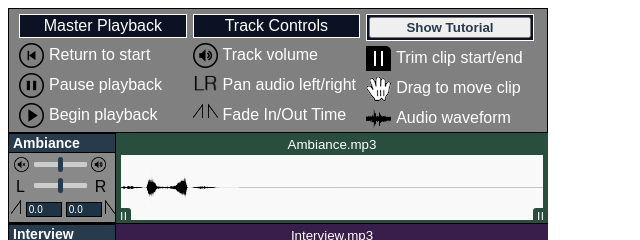
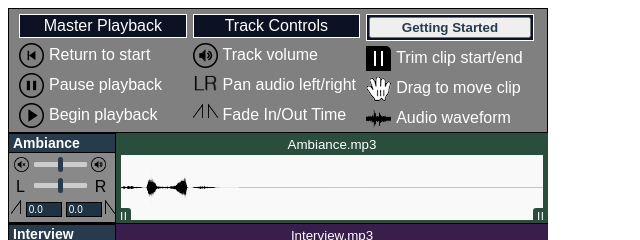
Before and after one commit to russellgillespie/minidaw, a plain HTML site: page index.html in a window 1280 px wide. Shown: the top 240 px of the page, 0-640 px from the left. Drawn offline with Linux system fonts and the light colour scheme; no server answers.

Commit message:
Updated tutorial text to Getting Started

```diff
--- a/index.html
+++ b/index.html
@@ -48,7 +48,7 @@
           <!-- <div class="row legend-header"> Audio Clip Controls </div> -->
           <div class="row tutorial legend-header" id="tutorial">
             <!-- Trigger/Open The Modal -->
-            <button id="myBtn">Show Tutorial</button>
+            <button id="myBtn">Getting Started</button>
 
             <!-- The Modal -->
             <div id="myModal" class="modal">
@@ -57,7 +57,7 @@
               <div class="modal-content">
                 <div class="modal-header">
                   <span class="close">&times;</span>
-                  <h2>miniDAW: How to Use</h2>
+                  <h2>Getting Started</h2>
                 </div>
                 <div class="modal-body">
                   <p>Note for beginners:</p>
```
Also changed, not shown: 4 other files.
